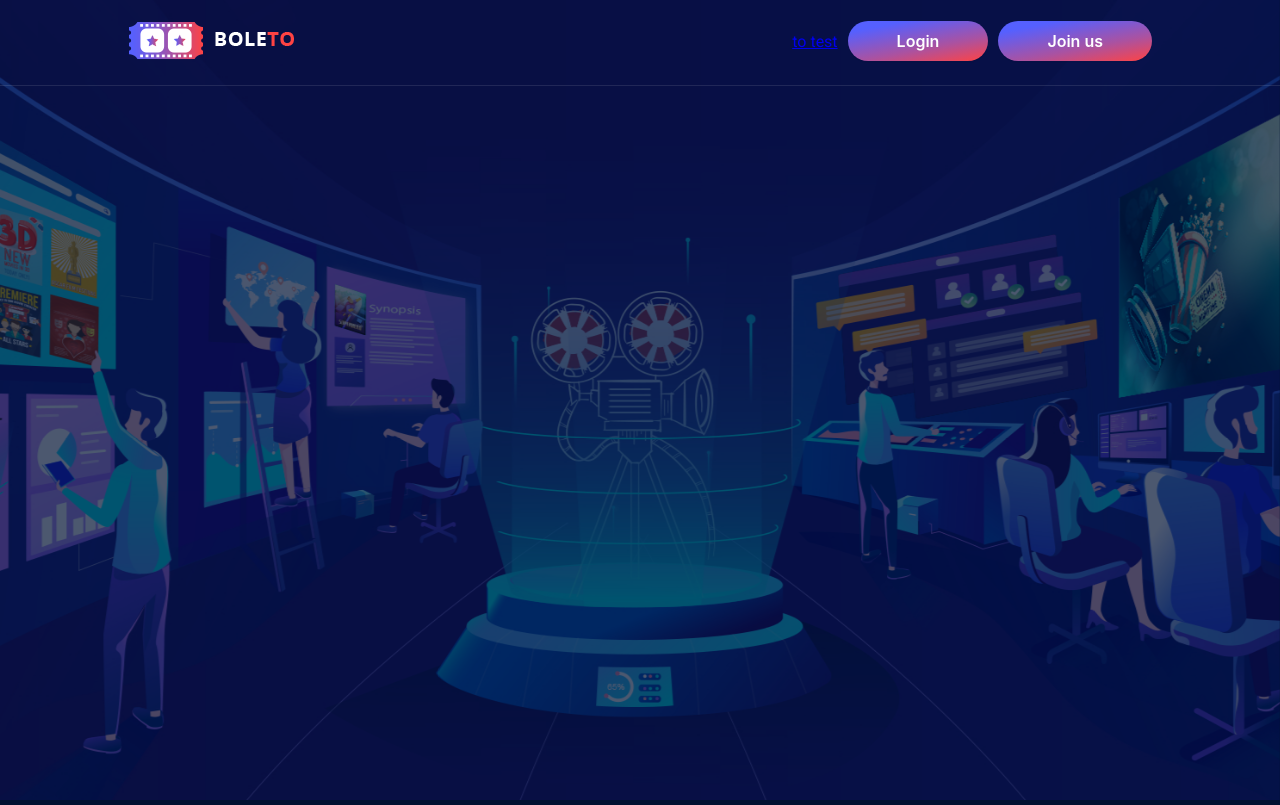
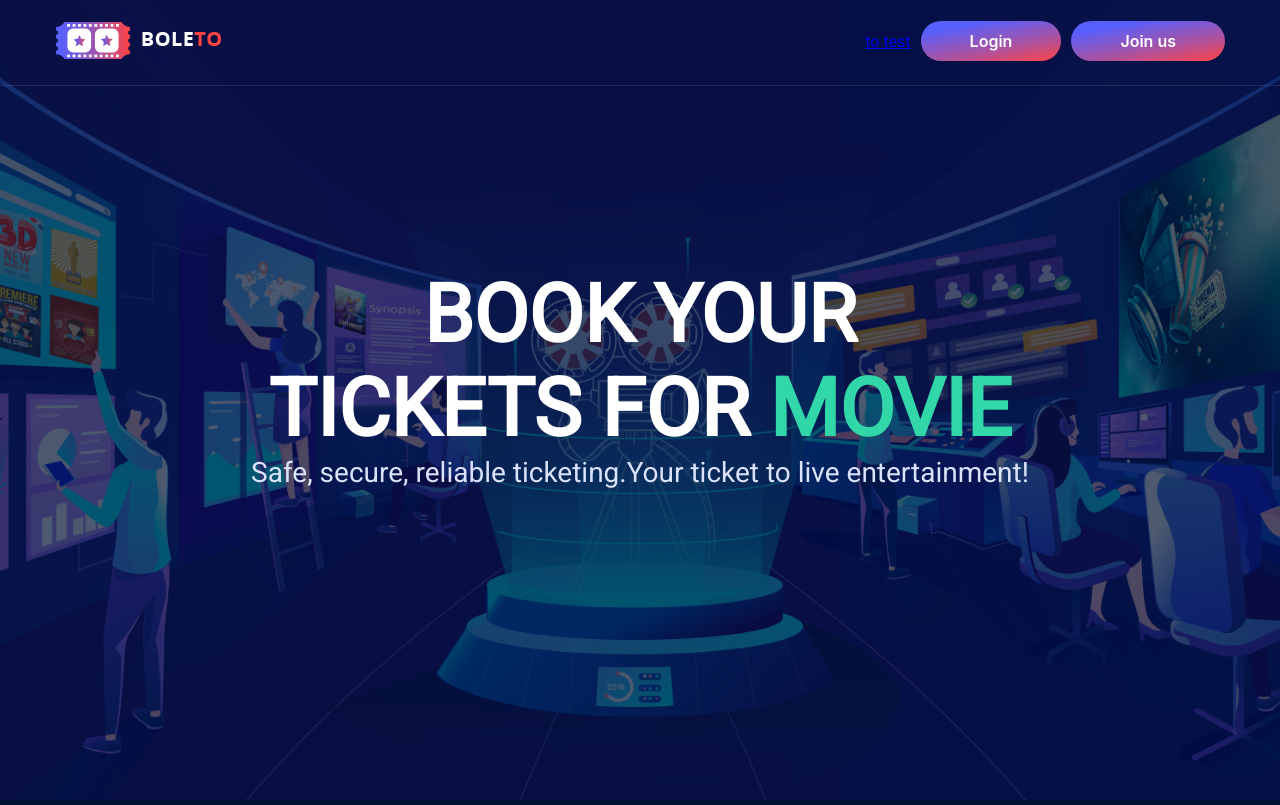
Before and after one commit to nhutphi456/ticket-booking, a React (Create React App) app: page / in a window 1280 px wide. Built offline with nearby package versions, Linux system fonts and the light colour scheme.

Commit message:
add animation to header

```diff
--- a/src/components/banner/index.tsx
+++ b/src/components/banner/index.tsx
@@ -1,7 +1,22 @@
 import { HomeBanner } from "./styled";
 
 const Banner = () => {
-  return <HomeBanner />;
+  return (
+    <HomeBanner>
+      <div className="banner-bg"></div>
+      <div className="banner-container">
+        <div className="banner-content">
+          <p className="text-large">Book your</p>
+          <p className="text-large">
+            tickets for <span className="movie">movie</span>
+          </p>
+          <p className="text-small">
+            Safe, secure, reliable ticketing.Your ticket to live entertainment!
+          </p>
+        </div>
+      </div>
+    </HomeBanner>
+  );
 };
 
 export default Banner;
--- a/src/components/banner/styled.ts
+++ b/src/components/banner/styled.ts
@@ -1,6 +1,8 @@
 import styled from "styled-components";
 
 export const HomeBanner = styled.div`
+  padding: 180px 0 316px;
+  .banner-bg {
     background-image: url("/images/banner.jpg");
     min-height: 100vh;
     width: 100%;
@@ -12,4 +14,27 @@ export const HomeBanner = styled.div`
     top: 0;
     left: 0;
     opacity: 0.3;
+    z-index: -1;
+  }
+  .banner-container {
+    max-width: 1170px;
+    margin: 0 auto;
+    color: #fff;
+  }
+  .banner-content {
+    color: #fff;
+    text-align: center;
+    .text-large {
+      font-size: 80px;
+      font-weight: 800;
+      text-transform: uppercase;
+      .movie {
+        color: #31d7a9;
+      }
+    }
+    .text-small {
+      font-size: 28px;
+      color: #dbe2fb;
+    }
+  }
 `;
--- a/src/components/header/index.tsx
+++ b/src/components/header/index.tsx
@@ -1,3 +1,4 @@
+import { useEffect, useState } from "react";
 import { Link } from "react-router-dom";
 import { useAppSelector } from "../../redux/hooks";
 import HeaderAfterLogin from "./header-after-login";
@@ -8,10 +9,29 @@ const Header = () => {
   const {
     auth: { isAuthenticated },
   } = useAppSelector((state) => state);
+  const [isActive, setIsActive] = useState(false);
+
+  useEffect(() => {
+    const handler = () => {
+      if (
+        document.body.scrollTop > 0 ||
+        document.documentElement.scrollTop > 0
+      ) {
+        setIsActive(true);
+      } else {
+        setIsActive(false);
+      }
+    };
+    window.addEventListener("scroll", handler);
+
+    return () => {
+      window.removeEventListener("scroll", handler);
+    };
+  }, []);
 
   return (
-    <Styled.Header>
-      <div className="header-container">
+    <Styled.Header className={isActive ? "header-active" : ""}>
+      <div className="container">
         <div className="header-wrapper">
           <div className="logo-container">
             <img src={process.env.PUBLIC_URL + "/images/logo.png"} alt="logo" />
--- a/src/components/header/styled.ts
+++ b/src/components/header/styled.ts
@@ -8,15 +8,17 @@ const Header = styled.div`
   width: 100%;
   padding: 21px 0;
   backgroundcolor: "#fff";
-  z-index: 1;
+  z-index: 99;
   border-bottom: 1px solid rgba(255, 255, 255, 0.102);
-  .header-container {
-    width: 80%;
-    margin: auto;
-    .header-wrapper {
-      display: flex;
-      justify-content: space-between;F
-    }
+  &.header-active {
+    background: #0a1e5e;
+    border: none;
+    animation-name: fadeInDown;
+    animation-duration: 1s;
+  }
+  .header-wrapper {
+    display: flex;
+    justify-content: space-between;F
   }
   .header-buttons {
     display: flex;
@@ -32,6 +34,17 @@ const Header = styled.div`
       color: #fff;
     }
   }
+
+  @keyframes fadeInDown {
+    0% {
+      opacity: 0;
+      transform: translateY(-20px);
+    }
+    100% {
+      opacity: 1;
+      transform: translateY(0);
+    }
+  }
 `;
 const LoginButton = styled(Button)``;
 
--- a/src/index.scss
+++ b/src/index.scss
@@ -11,11 +11,6 @@ body {
   font-family: 'Roboto';
 }
 
-code {
-  font-family: source-code-pro, Menlo, Monaco, Consolas, 'Courier New',
-    monospace;
-}
-
 .ant-btn {
   border-radius: 50px;
   background-image: linear-gradient(169deg, #5560ff 17%, #aa52a1 63%, #ff4343 100%);
@@ -27,3 +22,12 @@ code {
     box-shadow: 0px 10px 15px 0px rgb(59 55 188 / 50%);
   }
 }
+
+.container {
+  margin: 0 auto;
+  padding: 0 15px;
+
+  @media (min-width: 1200px) {
+    max-width: 1170px;
+  }
+}
--- a/src/layouts/main.tsx
+++ b/src/layouts/main.tsx
@@ -8,7 +8,7 @@ const MainLayout = ({ children }: Props) => {
   return (
     <React.Fragment>
       <Header />
-      <div style={{ paddingTop: "88px" }}>{children}</div>
+      <main style={{ paddingTop: "88px" }}>{children}</main>
     </React.Fragment>
   );
 };
```
Lines whose indentation alone changed are shown as unchanged.
